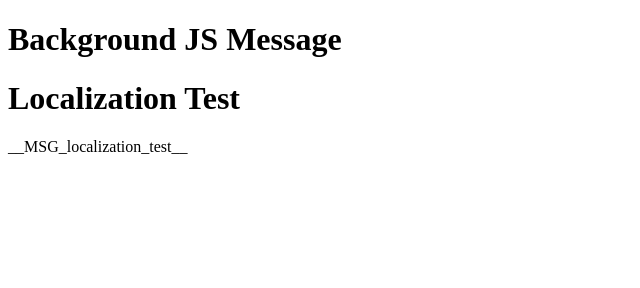
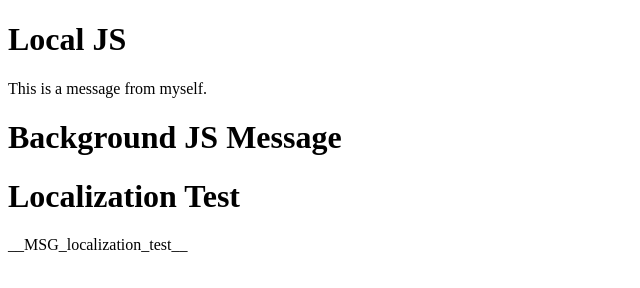
Before and after one commit to Tanner/chrome-extension-caching, a browser extension: page index.html in a window 1280 px wide. Shown: the whole page, without its empty margins (0-640 px from the left). Drawn offline with Linux system fonts and the light colour scheme.

Commit message:
Add a JS message from the script itself.

```diff
--- a/index.html
+++ b/index.html
@@ -7,6 +7,9 @@
 <body>
 </body>
 
+<h1>Local JS</h1>
+<p id="me"></p>
+
 <h1>Background JS Message</h1>
 <p id="message"></p>
 
--- a/script.js
+++ b/script.js
@@ -1,3 +1,7 @@
 chrome.extension.sendMessage({message: "Hello"}, function(response) {
 	document.getElementById("message").innerHTML = response.message;
 });
+
+document.addEventListener('DOMContentLoaded', function() {
+	document.getElementById("me").innerHTML = "This is a message from myself.";
+}, false );
```
